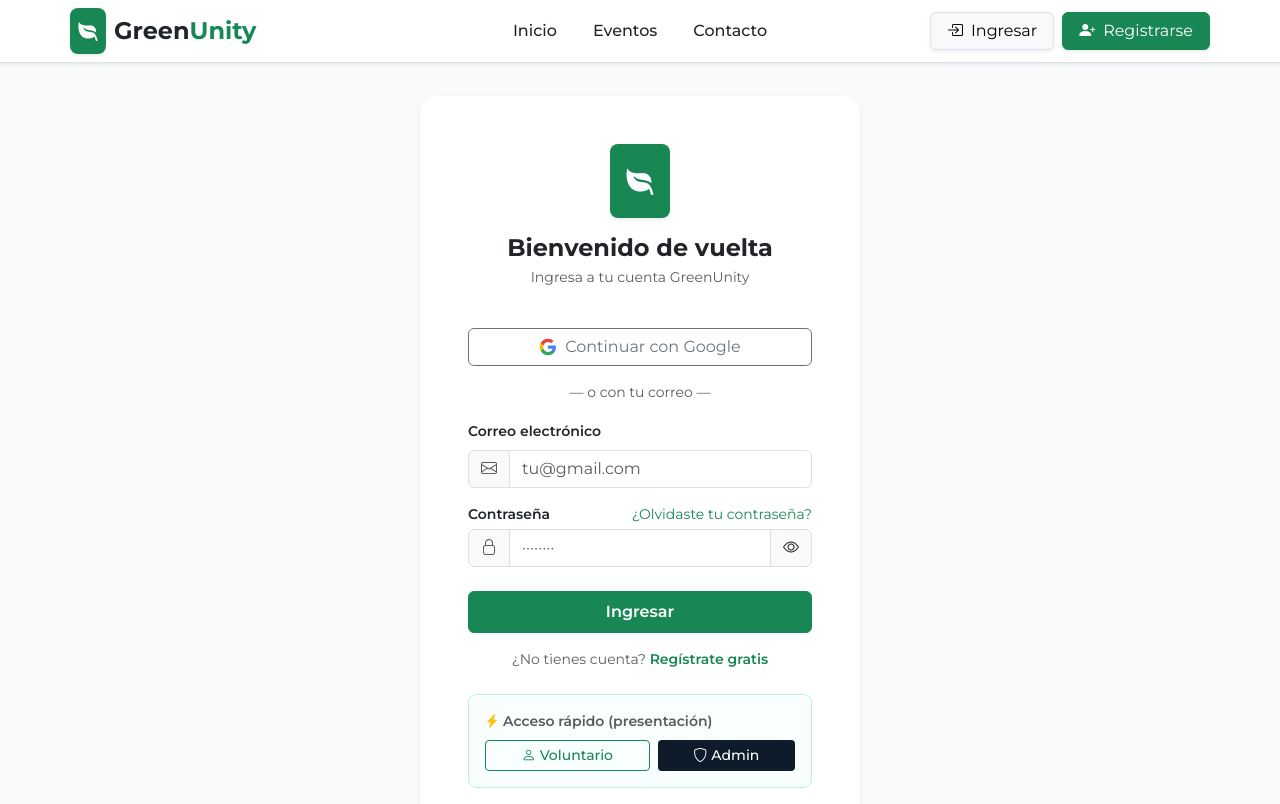
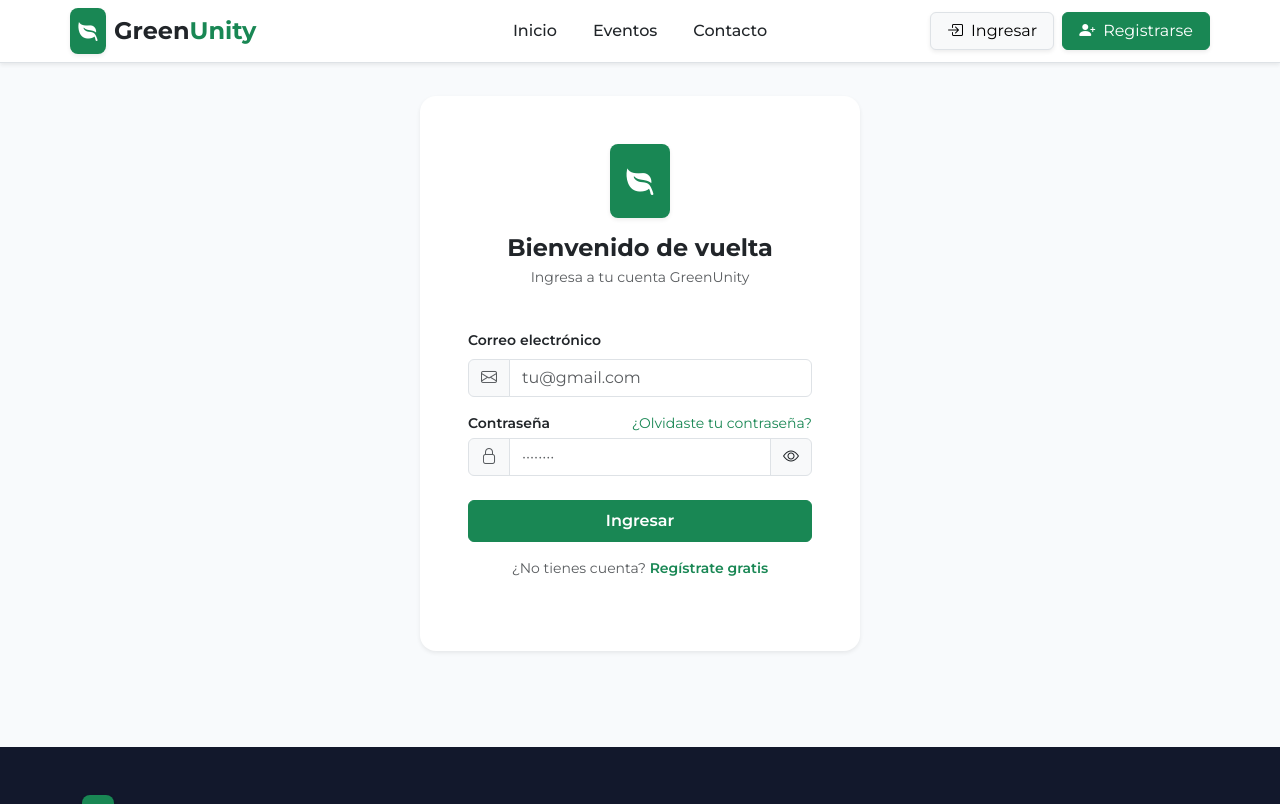
Before and after one commit to Franco-ps04/Voluntariado_Ambiental, an Angular app: page /ingresar in a window 1280 px wide. Shown: the top 804 px of the page. Built offline with nearby package versions, Linux system fonts and the light colour scheme.

Commit message:
correcciones

```diff
--- a/src/app/componentes/admin/ingresar/ingresar.html
+++ b/src/app/componentes/admin/ingresar/ingresar.html
@@ -51,14 +51,6 @@
       Ingresar al panel
     </button>
 
-    <!-- Acceso rápido presentación (quitar luego)-->
-    <button class="btn btn-sm w-100 mb-3 d-flex align-items-center justify-content-center gap-2"
-      style="background:rgba(45,158,95,.15);color:#4ade80;border:1px solid rgba(45,158,95,.3);border-radius:8px"
-      (click)="quickAccess()">
-      <i class="bi bi-lightning-charge-fill text-warning"></i>
-      Acceso rápido (presentación)
-    </button>
-
     <p class="text-center mb-0" style="color:#6b7a8d;font-size:13px">
       ¿No eres admin?
       <a routerLink="/" class="text-success text-decoration-none">Volver al sitio</a>
--- a/src/app/componentes/ingresar/ingresar.html
+++ b/src/app/componentes/ingresar/ingresar.html
@@ -12,7 +12,7 @@
     </div>
 
     <!-- Google (visual) -->
-    <button class="btn btn-outline-secondary w-100 mb-3 d-flex align-items-center justify-content-center gap-2">
+    <!-- <button class="btn btn-outline-secondary w-100 mb-3 d-flex align-items-center justify-content-center gap-2">
       <svg width="18" height="18" viewBox="0 0 24 24">
         <path
           d="M22.56 12.25c0-.78-.07-1.53-.2-2.25H12v4.26h5.92c-.26 1.37-1.04 2.53-2.21 3.31v2.77h3.57c2.08-1.92 3.28-4.74 3.28-8.09z"
@@ -28,9 +28,9 @@
           fill="#EA4335" />
       </svg>
       Continuar con Google
-    </button>
+    </button> -->
 
-    <div class="text-center text-muted small mb-3">— o con tu correo —</div>
+    <!-- <div class="text-center text-muted small mb-3">— o con tu correo —</div> -->
 
     @if (error) {
     <div class="alert alert-danger py-2 small">{{ error }}</div>
@@ -67,22 +67,5 @@
       ¿No tienes cuenta?
       <a routerLink="/registrarse" class="text-success fw-semibold">Regístrate gratis</a>
     </p>
-
-    <!-- Acceso rápido presentación -->
-    <div class="p-3 rounded-3 border" style="background:#f8fffe;border-color:#bbf7d0!important">
-      <p class="small fw-semibold text-muted mb-2 d-flex align-items-center gap-1">
-        <i class="bi bi-lightning-charge-fill text-warning"></i>
-        Acceso rápido (presentación)
-      </p>
-      <div class="d-flex gap-2">
-        <button class="btn btn-outline-success btn-sm flex-fill fw-medium" (click)="loginMock('voluntario')">
-          <i class="bi bi-person me-1"></i>Voluntario
-        </button>
-        <button class="btn btn-sm flex-fill fw-medium" style="background:#0d1b2a;color:#fff;border:none"
-          (click)="loginMock('admin')">
-          <i class="bi bi-shield me-1"></i>Admin
-        </button>
-      </div>
-    </div>
   </div>
 </div>
```
